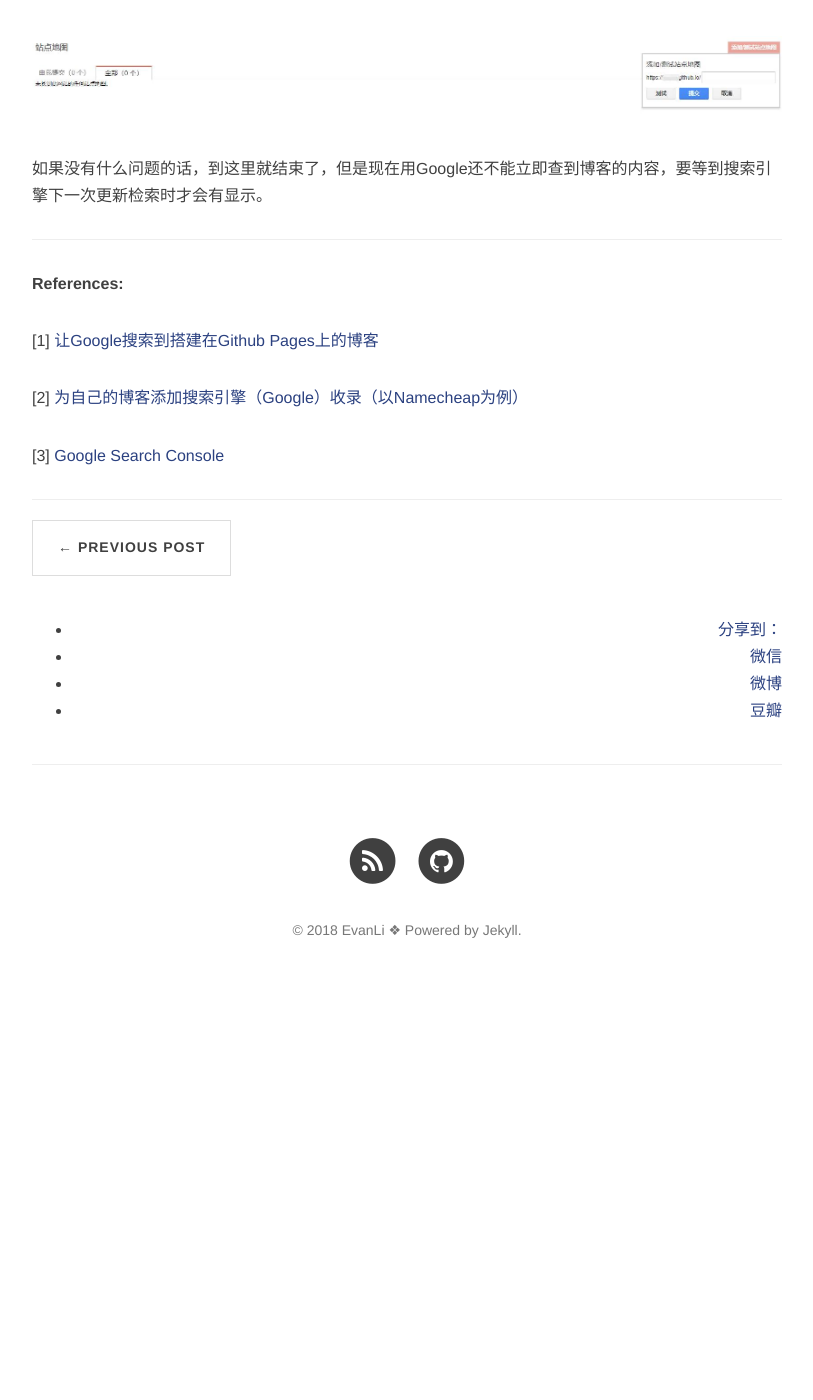
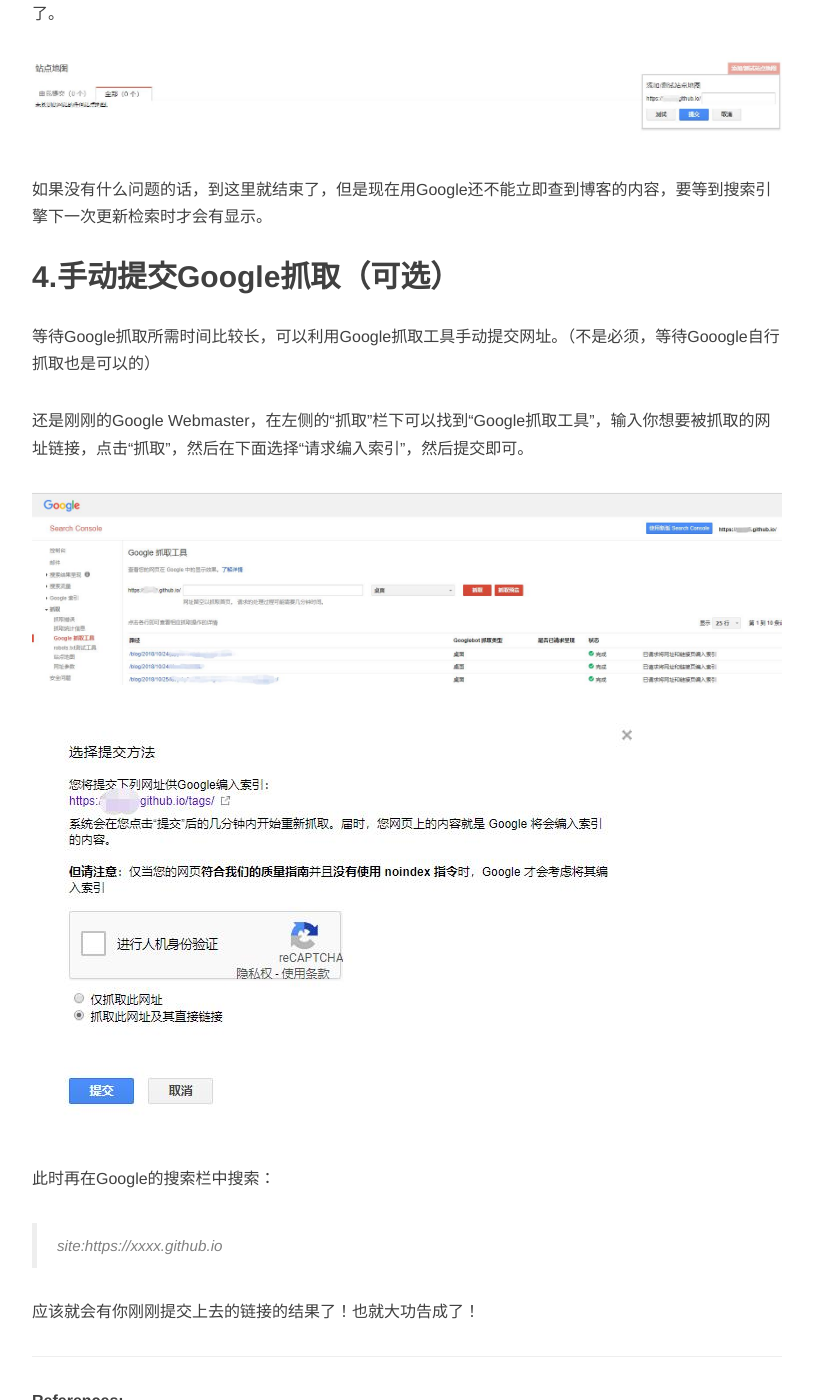
Before and after one commit to EvanLi/EvanLi.github.io, a Jekyll site: the page built from _posts/2018-10-25-let-jekyll-github-pages-be-searched-by-google.md, in a window 1280 px wide and 1400 px high, scrolled down 4363 px. Shown: the whole window, without its empty margins (233-1046 px from the left). Built offline with Jekyll 4.4.1, drawn with Linux system fonts in a browser that asks for light colours; nearby versions of some CDN libraries; comment, search, counter and statistics services are not loaded; before the commit the page ends 5370 px from its top, so only the background shows below that; some of the changed text lies outside the part shown.

Commit message:
【Update blog】Update last blog.

```diff
--- a/_posts/2018-10-25-let-jekyll-github-pages-be-searched-by-google.md
+++ b/_posts/2018-10-25-let-jekyll-github-pages-be-searched-by-google.md
@@ -9,6 +9,8 @@
 
 
 # 让Google搜索到用Jekyll搭建在Github Pages上的博客
+
+---
 
 ## 1.查看是否被收录
 
@@ -67,6 +69,22 @@
 
 如果没有什么问题的话，到这里就结束了，但是现在用Google还不能立即查到博客的内容，要等到搜索引擎下一次更新检索时才会有显示。
 
+## 4.手动提交Google抓取（可选）
+
+等待Google抓取所需时间比较长，可以利用Google抓取工具手动提交网址。（不是必须，等待Gooogle自行抓取也是可以的）
+
+还是刚刚的Google Webmaster，在左侧的“抓取”栏下可以找到“Google抓取工具”，输入你想要被抓取的网址链接，点击“抓取”，然后在下面选择“请求编入索引”，然后提交即可。
+
+![googlebot](/img/20181025/googlebot.jpg)
+
+![googlebot-index](/img/20181025/googlebot-index.jpg)
+
+此时再在Google的搜索栏中搜索：
+
+> site:https://xxxx.github.io
+
+应该就会有你刚刚提交上去的链接的结果了！也就大功告成了！
+
 ---
 
 **References:**
@@ -76,3 +94,5 @@
 [2] <a href="http://gracegreat1.me/2017/11/%E4%B8%BA%E8%87%AA%E5%B7%B1%E7%9A%84%E5%8D%9A%E5%AE%A2%E6%B7%BB%E5%8A%A0%E6%90%9C%E7%B4%A2%E5%BC%95%E6%93%8E-Google-%E6%94%B6%E5%BD%95-%E4%BB%A5-Namecheap-%E4%B8%BA%E4%BE%8B/" target="_blank">为自己的博客添加搜索引擎（Google）收录（以Namecheap为例）</a>
 
 [3] <a href="https://www.google.com/webmasters/tools/home?hl=zh-CN" target="_blank">Google Search Console</a>
+
+[4] <a href="http://www.guxiaobei.com/submit-your-content-of-google.html" target="_blank">SEO技巧！如何最快时间让Google收录你的页面</a>
```
Also changed, not shown: img/20181025/googlebot-index.jpg (added), img/20181025/googlebot.jpg (added).
